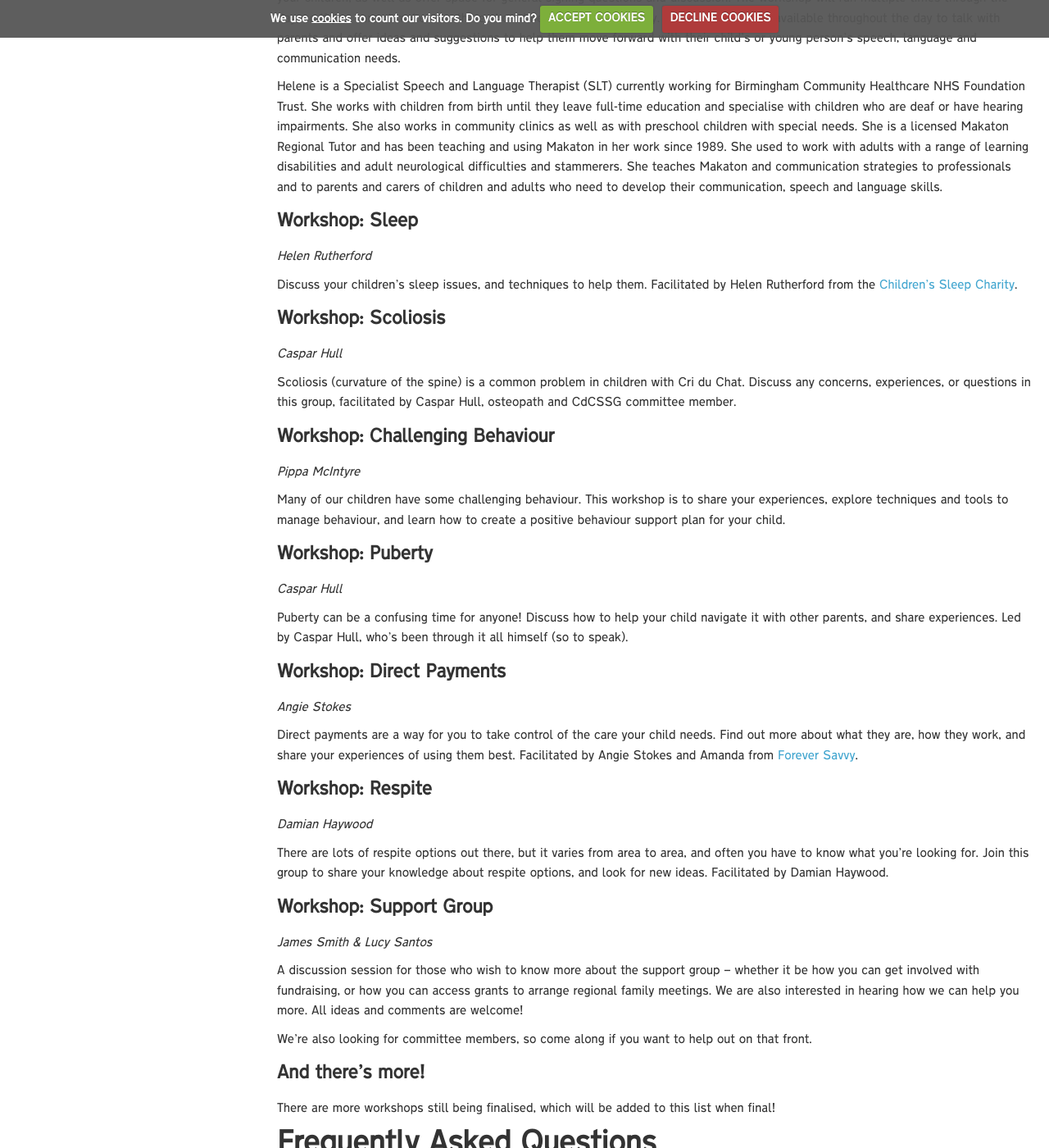
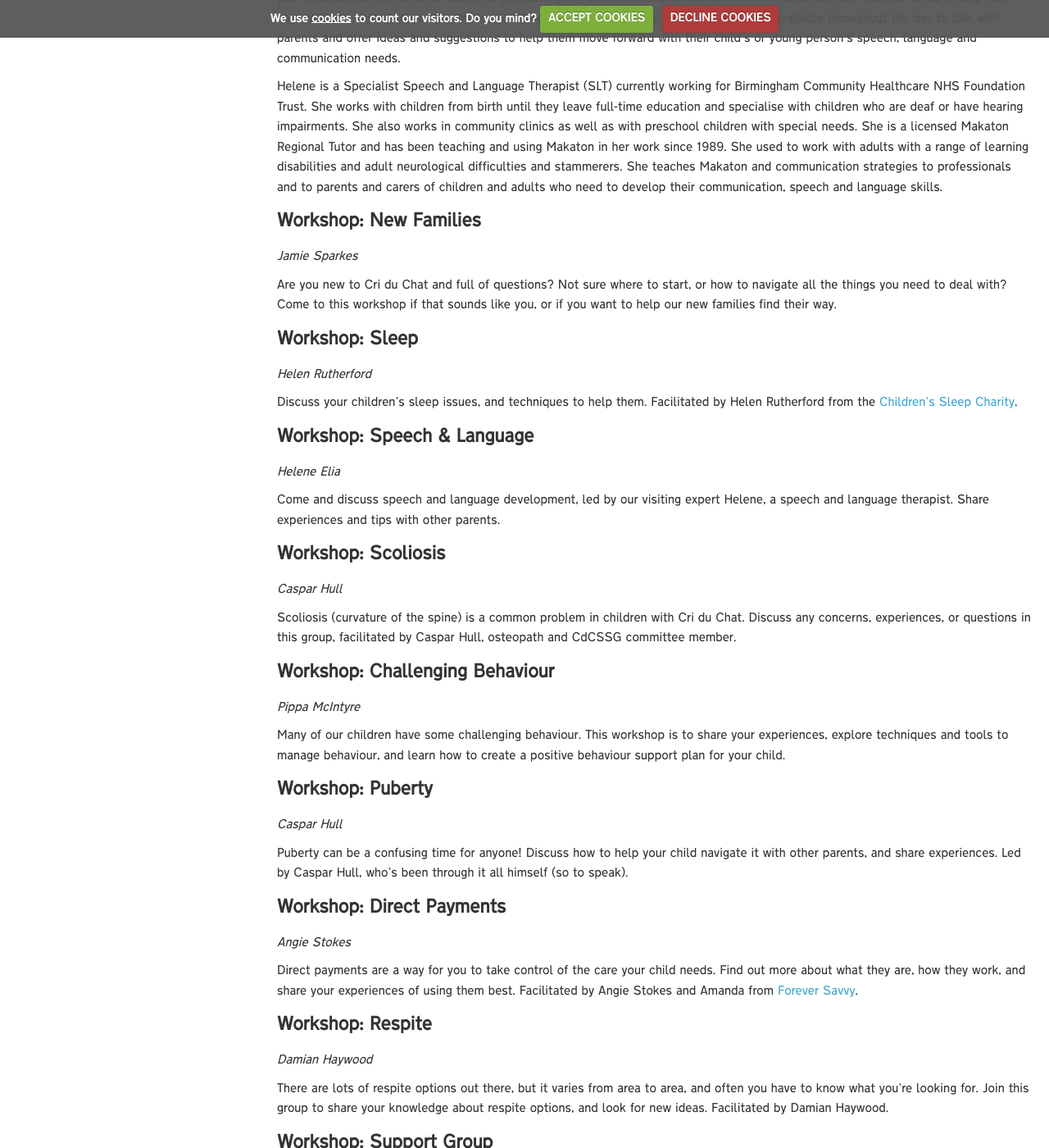
Before and after one commit to lucyjanetetlow/cdcssg.github.io, a Jekyll site: the page built from _events/2016/family-weekend.md, in a window 1280 px wide and 1400 px high, scrolled down 3050 px. Shown: the whole window at 82% size. Built offline with Jekyll 4.4.1, drawn with Linux system fonts in a browser that asks for light colours; nearby versions of some CDN libraries.

Commit message:
Updated '/_events/2016/family-weekend.md' via CloudCannon

```diff
--- a/_events/2016/family-weekend.md
+++ b/_events/2016/family-weekend.md
@@ -14,15 +15,14 @@ Our family weekend this year is focused on collaborative discussion and workshop
 
 ## Friday 6th May
 
-{: .table .table-striped }
-| 15:00 | Check-in and Event Registration open. Visit the CDC registration desk in the lobby after you have checked in. Onsite parking is available at £6.50 for 24 hours. |
+| 15:00 | Check-in and Event Registration open. Visit the CDC registration desk in the lobby after you have checked in. Onsite parking is available at &pound;6.50 for 24 hours. |
 | 18:00 | Welcome meetup in the bar. Join us to meet other families and the charity committee. If this is your first family weekend we will make sure you are introduced to everyone! |
 | 17:00 | Buffet dinner - first sitting |
 | 19:00 | Buffet dinner - second sitting |
+{: .table.table-striped}
 
 ## Saturday 7th May
 
-{: .table .table-striped }
 | 09:00 | Children’s day trip registration & carer meetup |
 | 09:30 | Start boarding coach for day trip |
 | 10:00 | Coach departs |
@@ -40,25 +40,26 @@ Our family weekend this year is focused on collaborative discussion and workshop
 | 15:45 | Refreshments & open discussion forum |
 | 16:30 | Coach returns with children & carers |
 | Evening | No meal provided, but there are plenty of restaurants nearby, or the restaurant in the hotel will be open. Most families tend to meet up in the bar area for the evening. |
+{: .table.table-striped}
 
 ## Sunday 8th May
 
-{: .table .table-striped }
 | 11:00 | Check-out. The hotel have provided luggage storage on the first floor if needed. Please ask one of the committee members for more details. |
+{: .table.table-striped}
 
 # Twycross Zoo Day Trip
 
 The children are visiting Twycross Zoo during the day. Most families are sending a family member or known carer with their children, but if you do not have anyone going with your children, then a few carers are being provided. If you need a carer for your children and have not spoken to Lucy about it, [please get in touch](mailto:office@criduchat.org.uk) as soon as possible.
 
-{: .table .table-striped }
 | 09:00 | Children’s day trip registration & carer meetup |
 | 09:30 | Start boarding coach for day trip |
 | 10:00 | Coach leaves hotel |
 | 10:40 | Coach arrives at Twycross Zoo. When you arrive you will be greeted at the coach bays by a member of guest services who will give you your wristbands and maps. |
-|  | Explore the zoo! You may stay with the group or go on your own, the choice is entirely yours! |
+| &nbsp; | Explore the zoo! You may stay with the group or go on your own, the choice is entirely yours! |
 | 15:30 | Return to coach. DO NOT BE LATE! |
 | 15:40 | Coach leaves Twycross Zoo |
 | 16:30 | Coach arrives at hotel |
+{: .table.table-striped}
 
 ## Changing Facilities
 
@@ -88,13 +89,25 @@ Forever Savvy is funded by the trainees personal budget whilst on the farms or i
 
 What is [Makaton](http://makaton.com)? How and when can you use it? This session will teach about 20 basic signs and symbols to help communication with your children, as well as offer space for general signing questions and discussion. The workshop will run multiple times through the day, so if you cannot make one, there should be another opportunity. Helene will also be available throughout the day to talk with parents and offer ideas and suggestions to help them move forward with their child’s or young person’s speech, language and communication needs.
 
-Helene is a Specialist Speech and Language Therapist (SLT) currently working for Birmingham Community Healthcare NHS Foundation Trust.  She works with children from birth until they leave full-time education and specialise with children who are deaf or have hearing impairments.  She also works in community clinics as well as with preschool children with special needs.  She is a licensed Makaton Regional Tutor and has been teaching and using Makaton in her work since 1989. She used to work with adults with a range of learning disabilities and adult neurological difficulties and stammerers.  She teaches Makaton and communication strategies to professionals and to parents and carers of children and adults who need to develop their communication, speech and language skills.
+Helene is a Specialist Speech and Language Therapist (SLT) currently working for Birmingham Community Healthcare NHS Foundation Trust. She works with children from birth until they leave full-time education and specialise with children who are deaf or have hearing impairments. She also works in community clinics as well as with preschool children with special needs. She is a licensed Makaton Regional Tutor and has been teaching and using Makaton in her work since 1989. She used to work with adults with a range of learning disabilities and adult neurological difficulties and stammerers. She teaches Makaton and communication strategies to professionals and to parents and carers of children and adults who need to develop their communication, speech and language skills.
+
+## Workshop: New Families
+
+*Jamie Sparkes*
+
+Are you new to Cri du Chat and full of questions? Not sure where to start, or how to navigate all the things you need to deal with? Come to this workshop if that sounds like you, or if you want to help our new families find their way.
 
 ## Workshop: Sleep
 
 *Helen Rutherford*
 
 Discuss your children's sleep issues, and techniques to help them. Facilitated by Helen Rutherford from the [Children’s Sleep Charity](http://www.thechildrenssleepcharity.org.uk/).
+
+## Workshop: Speech & Language
+
+*Helene Elia*
+
+Come and discuss speech and language development, led by our visiting expert Helene, a speech and language therapist. Share experiences and tips with other parents.
 
 ## Workshop: Scoliosis
 
@@ -134,10 +147,6 @@ A discussion session for those who wish to know more about the support group –
 
 We’re also looking for committee members, so come along if you want to help out on that front.
 
-## And there’s more!
-
-There are more workshops still being finalised, which will be added to this list when final!
-
 # Frequently Asked Questions
 
 ### How many can sleep in each room?
```
Also changed, not shown: other parts of _events/2016/family-weekend.md (+5 -4 lines).
